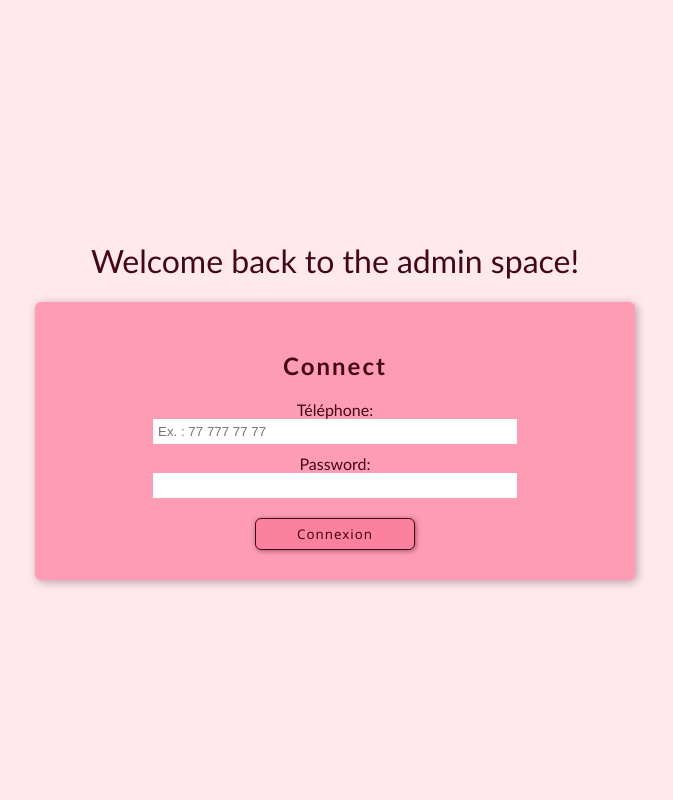
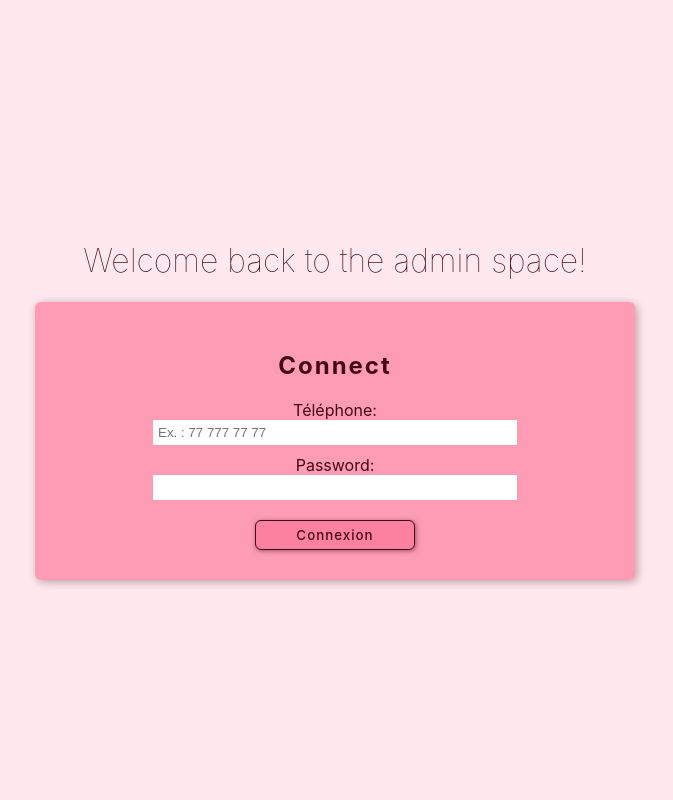
Before and after one commit to khadija986/site-parrainage, a PHP site: page /admin-login/html/login.html in a window 1280 px wide. Shown: the whole page, without its empty margins (305-978 px from the left). Run offline with PHP 8.4, Linux system fonts and the light colour scheme.

Commit message:
style: police de la connexion admin

```diff
--- a/admin-login/css/login.css
+++ b/admin-login/css/login.css
@@ -3,6 +3,7 @@
     box-sizing: border-box;
 }
 body{
+    font-family: "Inter", system-ui, sans-serif;
     margin: 0%;
     padding: 0%;
     align-items: center;
@@ -43,7 +44,6 @@ form h2{
   text-align: center;
   color: #440814;
   letter-spacing: 2px;
-  font-family: 'Gill Sans', 'Gill Sans MT', Calibri, 'Trebuchet MS', sans-serif;
 }
 #connect{
     margin-top: 20px;
@@ -58,7 +58,7 @@ form h2{
     width: 160px;
     cursor: pointer;
     box-shadow: 1px 1px 5px rgba(68, 8, 20, 0.5);
-    font-family:'Segoe UI', Tahoma, Geneva, Verdana, sans-serif;
+    font-family: inherit;
     font-weight: 500;
     letter-spacing: 1px;
     color: #440814;
@@ -66,14 +66,12 @@ form h2{
     transition: 0.3s;
 }
 #h1_login{
-    font-family: 'Gill Sans', 'Gill Sans MT', Calibri, 'Trebuchet MS', sans-serif;
-    font-weight: 100;
+      font-weight: 100;
     color: #440814;
     text-align: center;
 }
 label{
-    font-family: 'Gill Sans', 'Gill Sans MT', Calibri, 'Trebuchet MS', sans-serif;
-    color: #440814;
+      color: #440814;
 }
 #connect:hover{
     color: #FFE9EF;
```
